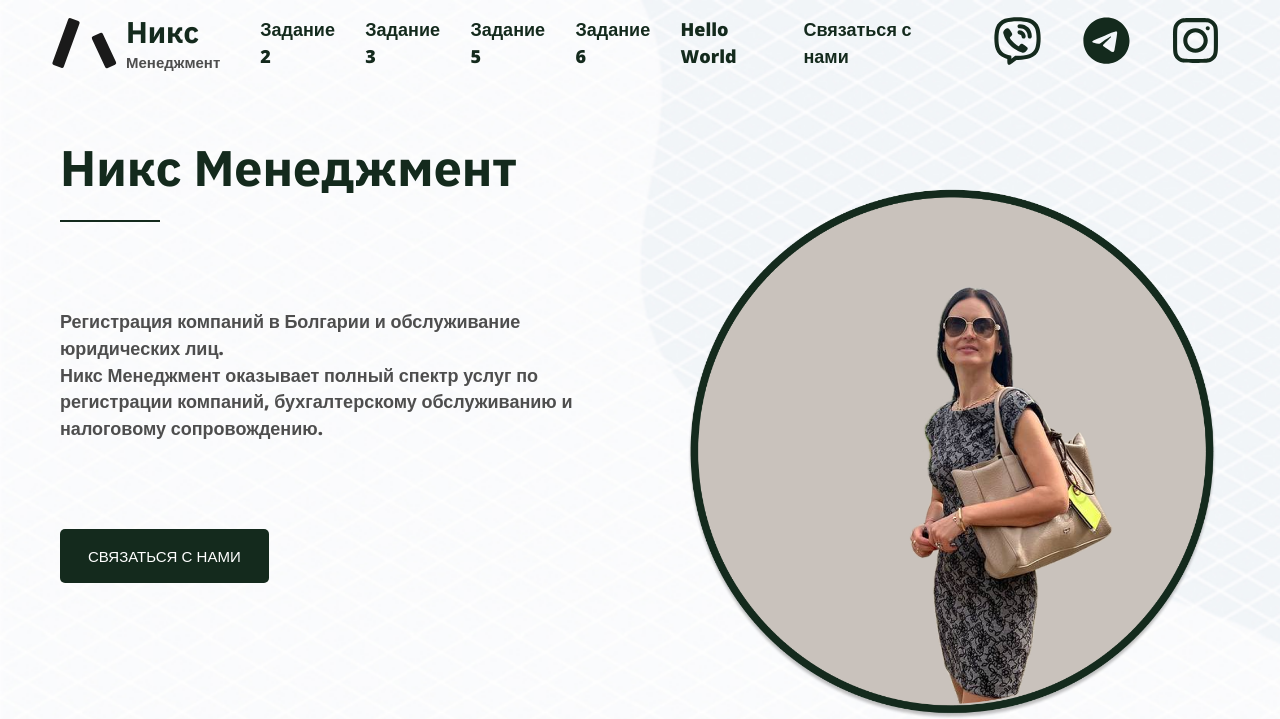
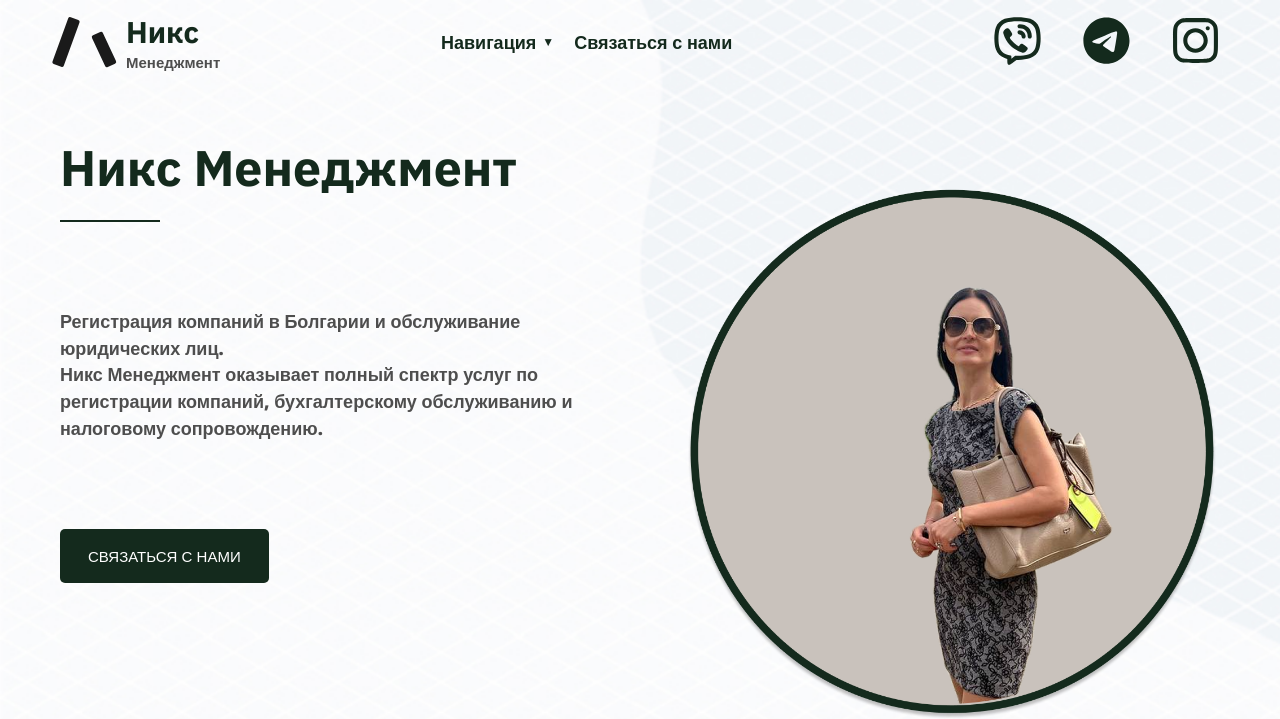
Before and after one commit to plakhotnikov/main-site, a PHP site: page / in a window 1280 px wide. Shown: the top 719 px of the page. Run offline with PHP 8.4, Linux system fonts and the light colour scheme.

Commit message:
переделал навигацию на дропдаун (задачки уже не помещались)

```diff
--- a/css/style.css
+++ b/css/style.css
@@ -117,6 +117,8 @@ a:focus {
   display: flex;
   flex-direction: row;
   gap: 20px;
+  margin: 0;
+  padding: 0;
 }
 .header__nav-item {
   text-decoration: unset;
@@ -132,6 +134,77 @@ a:focus {
   display: flex;
   flex-direction: row;
   gap: 40px;
+}
+
+.header__nav-item--dropdown {
+  position: relative;
+}
+
+.header__nav-trigger {
+  background: none;
+  border: none;
+  padding: 0;
+  margin: 0;
+  font: inherit;
+  font-weight: 800;
+  color: #142a1d;
+  cursor: pointer;
+  display: inline-flex;
+  align-items: center;
+  gap: 6px;
+}
+
+.header__nav-caret {
+  font-size: 12px;
+  line-height: 1;
+}
+
+.header__nav-sublist {
+  list-style: none;
+  position: absolute;
+  top: 100%;
+  left: 0;
+  min-width: 180px;
+  background: #ffffff;
+  border: 1px solid #e2e2e2;
+  border-radius: 10px;
+  padding: 8px 0;
+  margin: 0;
+  box-shadow: 0 12px 24px rgba(18, 26, 33, 0.12);
+  display: none;
+  z-index: 10;
+}
+
+.header__nav-sublist::before {
+  content: "";
+  position: absolute;
+  top: -8px;
+  left: 0;
+  right: 0;
+  height: 8px;
+}
+
+.header__nav-sublist li {
+  list-style: none;
+}
+
+.header__nav-sublist a {
+  display: block;
+  padding: 8px 14px;
+  font-family: var(--second-family);
+  font-weight: 700;
+  font-size: 16px;
+  color: #142a1d;
+  text-decoration: none;
+}
+
+.header__nav-sublist a:hover {
+  background: #f2f4f5;
+}
+
+.header__nav-item--dropdown:hover .header__nav-sublist,
+.header__nav-item--dropdown:focus-within .header__nav-sublist {
+  display: block;
 }
 .header__social-item {
 }
--- a/index.html
+++ b/index.html
@@ -35,16 +35,27 @@
               </div>
             </a>
             <nav class="header__nav">
-              <ul class="header__nav-list">
-                <li class="header__nav-item"><a href="task2.html">Задание 2</a></li>
-                <li class="header__nav-item"><a href="task3.html">Задание 3</a></li>
-                <li class="header__nav-item"><a href="task5.html">Задание 5</a></li>
-                <li class="header__nav-item"><a href="task6.html">Задание 6</a></li>
-                <li class="header__nav-item"><a href="hello.php">Hello World</a></li>
+                                                        <ul class="header__nav-list">
+                <li class="header__nav-item header__nav-item--dropdown">
+                  <button class="header__nav-trigger" type="button">
+                    Навигация
+                    <span class="header__nav-caret">▼</span>
+                  </button>
+                  <ul class="header__nav-sublist">
+                    <li><a href="index.html">Главная</a></li>
+                    <li><a href="task2.html">Задание 2</a></li>
+                    <li><a href="task3.html">Задание 3</a></li>
+                    <li><a href="task5.html">Задание 5</a></li>
+                    <li><a href="task6.html">Задание 6</a></li>
+                    <li><a href="hello.php">Hello World</a></li>
+                  </ul>
+                </li>
                 <li class="header__nav-item">
                   <a href="#form">Связаться с нами</a>
                 </li>
               </ul>
+
+
             </nav>
             <div class="header__social">
               <ul class="header__social-list">
```
Also changed, not shown: hello.php (+20 -3 lines), task2.html (+17 -5 lines), task3.html (+17 -5 lines), task5.html (+21 -9 lines), task6.html (+21 -9 lines).
